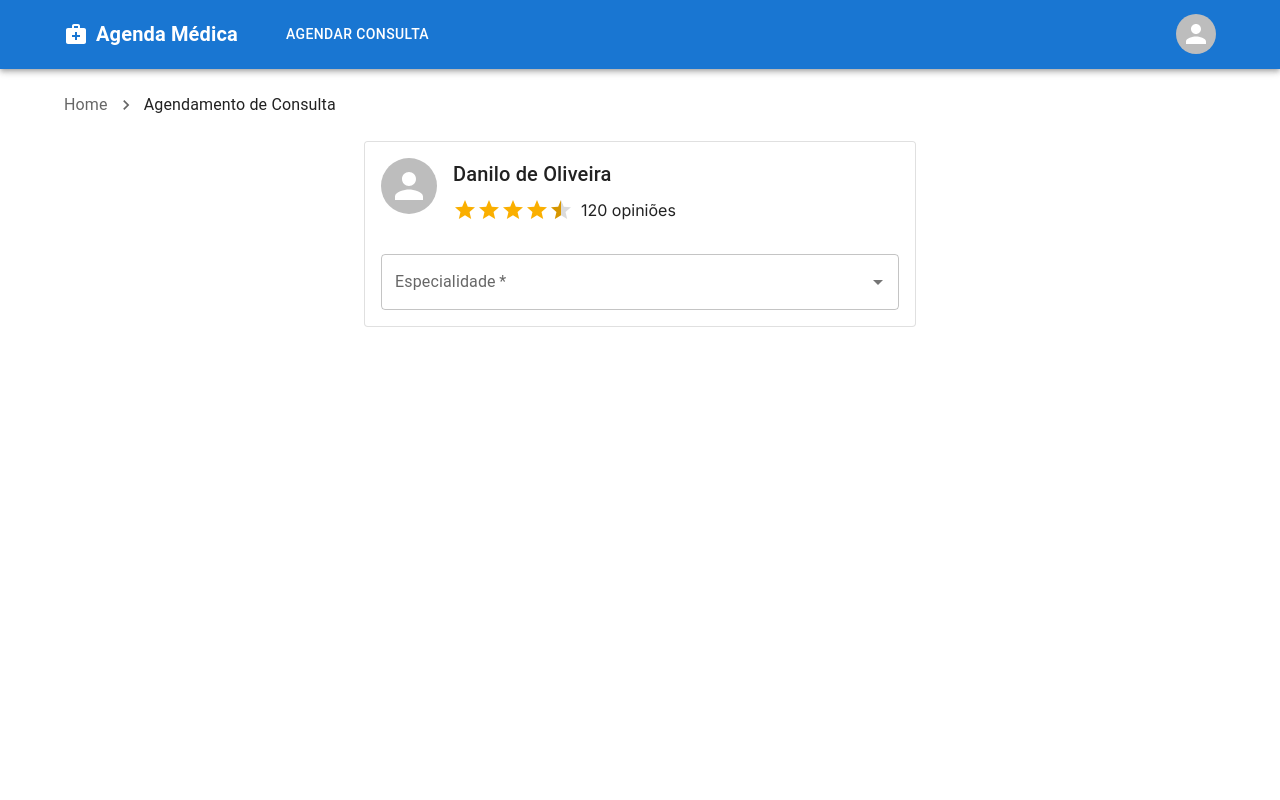
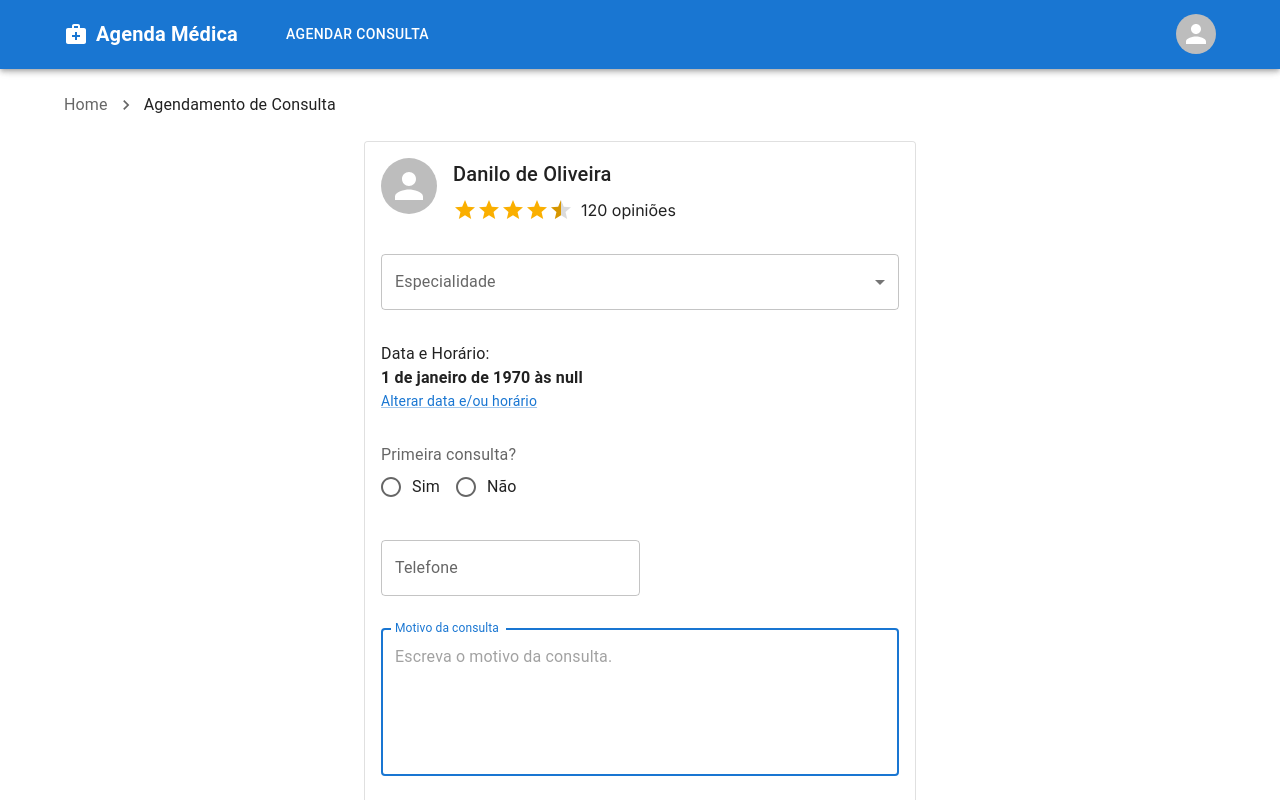
Before and after one commit to DaniloSI/agenda-medica, a Next.js app: page /booking/1 in a window 1280 px wide. Built offline with nearby package versions, Linux system fonts and the light colour scheme.

Commit message:
Layout para marcar consulta médica

```diff
--- a/package.json
+++ b/package.json
@@ -18,7 +18,8 @@
     "@mui/material": "^5.12.3",
     "next": "13.4.1",
     "react": "18.2.0",
-    "react-dom": "18.2.0"
+    "react-dom": "18.2.0",
+    "react-number-format": "^5.2.1"
   },
   "devDependencies": {
     "@testing-library/jest-dom": "^5.16.5",
--- a/src/app/booking/CardProfessional.tsx
+++ b/src/app/booking/CardProfessional.tsx
@@ -57,7 +57,7 @@ export default function CardProfessional({
           </Stack>
         )}
       </Box>
-      {!basic && <ModalAppointmentTimes />}
+      {!basic && <ModalAppointmentTimes mode="create" />}
     </Paper>
   );
 }
--- a/src/app/booking/ModalAppointmentTimes.tsx
+++ b/src/app/booking/ModalAppointmentTimes.tsx
@@ -1,3 +1,5 @@
+/* eslint-disable jsx-a11y/anchor-is-valid */
+
 'use client';
 
 import { useContext, useState } from 'react';
@@ -10,6 +12,7 @@ import { ArrowDownward, ArrowUpward } from '@mui/icons-material';
 
 import { useRouter } from 'next/navigation';
 import ProfessionalContext from '@/contexts/ProfessionalContext';
+import { Link } from '@mui/material';
 
 const style = {
   position: 'absolute',
@@ -28,7 +31,13 @@ const style = {
   justifyContent: 'space-between',
 };
 
-export default function ModalAppointmentTimes() {
+type ModalAppointmentTimesProps = {
+  mode: 'create' | 'edit';
+};
+
+export default function ModalAppointmentTimes({
+  mode,
+}: ModalAppointmentTimesProps) {
   const { id } = useContext(ProfessionalContext);
   const router = useRouter();
   const [open, setOpen] = useState(false);
@@ -43,13 +52,21 @@ export default function ModalAppointmentTimes() {
     params.append('time', time);
 
     router.push(`/booking/${id}?${params.toString()}`);
+
+    handleClose();
   };
 
   return (
     <Box>
-      <Button variant="outlined" fullWidth onClick={handleOpen}>
-        Ver horários disponíveis
-      </Button>
+      {mode === 'create' ? (
+        <Button variant="outlined" fullWidth onClick={handleOpen}>
+          Ver horários disponíveis
+        </Button>
+      ) : (
+        <Link component="button" variant="body2" onClick={handleOpen}>
+          Alterar data e/ou horário
+        </Link>
+      )}
       <Modal
         open={open}
         onClose={handleClose}
--- a/src/app/booking/[id]/BookingForm.tsx
+++ b/src/app/booking/[id]/BookingForm.tsx
@@ -1,22 +1,91 @@
+/* eslint-disable jsx-a11y/anchor-is-valid */
+
 'use client';
 
-import { Box } from '@mui/material';
+import {
+  Button,
+  FormControl,
+  FormControlLabel,
+  FormLabel,
+  Grid,
+  InputLabel,
+  Radio,
+  RadioGroup,
+  Select,
+  TextField,
+  Typography,
+} from '@mui/material';
 
 import ProfessionalContext from '@/contexts/ProfessionalContext';
 import { useContext } from 'react';
-import Autocomplete from '../Autocomplete';
+import { useSearchParams } from 'next/navigation';
+import InputMask from '@/components/InputMask';
+import ModalAppointmentTimes from '../ModalAppointmentTimes';
 
 export default function BookingForm() {
+  const searchParams = useSearchParams();
   const { specialties } = useContext(ProfessionalContext);
+  const date = new Intl.DateTimeFormat('pt-BR', { dateStyle: 'long' }).format(
+    new Date(searchParams.get('date') as string)
+  );
+  const time = searchParams.get('time');
 
   return (
-    <Box p={2}>
-      <Autocomplete
-        id="specialties"
-        label="Especialidade"
-        options={specialties}
-        required
-      />
-    </Box>
+    <Grid container p={2} rowSpacing={4}>
+      <Grid item xs={12}>
+        <FormControl fullWidth>
+          <InputLabel id="specialty">Especialidade</InputLabel>
+          <Select labelId="specialty" label="Especialidade" native>
+            <option value="" aria-label="Selecione uma especialidade" />
+            {specialties.map((s) => (
+              <option key={s} value={s}>
+                {s}
+              </option>
+            ))}
+          </Select>
+        </FormControl>
+      </Grid>
+
+      <Grid item xs={12}>
+        <Typography>Data e Horário:</Typography>
+        <Typography sx={{ fontWeight: 700 }}>{`${date} às ${time}`}</Typography>
+
+        <ModalAppointmentTimes mode="edit" />
+      </Grid>
+
+      <Grid item xs={12}>
+        <FormControl>
+          <FormLabel id="first-appointment">Primeira consulta?</FormLabel>
+          <RadioGroup
+            row
+            aria-labelledby="first-appointment"
+            name="first-appointment"
+          >
+            <FormControlLabel value="yes" control={<Radio />} label="Sim" />
+            <FormControlLabel value="no" control={<Radio />} label="Não" />
+          </RadioGroup>
+        </FormControl>
+      </Grid>
+
+      <Grid item xs={12} md={6}>
+        <InputMask fullWidth label="Telefone" name="phone" format="phone" />
+      </Grid>
+
+      <Grid item xs={12}>
+        <TextField
+          id="appointment-reason"
+          label="Motivo da consulta"
+          multiline
+          rows={5}
+          placeholder="Escreva o motivo da consulta."
+          fullWidth
+          focused
+        />
+      </Grid>
+
+      <Grid item container justifyContent="flex-end">
+        <Button variant="contained"> Agendar consulta</Button>
+      </Grid>
+    </Grid>
   );
 }
--- a/src/app/booking/[id]/page.tsx
+++ b/src/app/booking/[id]/page.tsx
@@ -5,6 +5,7 @@ import { Container, Paper } from '@mui/material';
 import Breadcrumbs from '@/components/Breadcrumbs';
 import ProfessionalContext from '@/contexts/ProfessionalContext';
 import professionals from '@/mocks/professionals.json';
+import { useMemo } from 'react';
 import { Professional } from '@/types';
 import CardProfessional from '../CardProfessional';
 import BookingForm from './BookingForm';
@@ -14,10 +15,16 @@ type BookingProps = {
 };
 
 export default function Booking({ params: { id } }: BookingProps) {
-  const professional = professionals[parseInt(id, 10) - 1] as Professional;
+  const professional = useMemo(
+    () => ({
+      ...professionals[parseInt(id, 10) - 1],
+      id,
+    }),
+    [id]
+  ) as Professional;
 
   return (
-    <Container maxWidth="lg" component="main">
+    <Container maxWidth="lg" component="main" sx={{ pb: 4 }}>
       <Breadcrumbs />
 
       <Container maxWidth="sm">
--- /dev/null
+++ b/src/components/InputMask.tsx
@@ -0,0 +1,59 @@
+import { PatternFormat, PatternFormatProps } from 'react-number-format';
+import TextField, { TextFieldProps } from '@mui/material/TextField';
+import { forwardRef } from 'react';
+
+interface CustomProps {
+  onChange: (event: { target: { name: string; value: string } }) => void;
+  name: string;
+}
+
+const patternFormatCustom = (mask: string) =>
+  forwardRef<PatternFormatProps, CustomProps>((props, ref) => {
+    const { onChange, ...other } = props;
+
+    return (
+      <PatternFormat
+        // eslint-disable-next-line react/jsx-props-no-spreading
+        {...other}
+        getInputRef={ref}
+        onValueChange={(values) => {
+          onChange({
+            target: {
+              name: props.name,
+              value: values.value,
+            },
+          });
+        }}
+        valueIsNumericString
+        format={mask}
+      />
+    );
+  });
+
+type InputFormat = 'phone' | 'cpf';
+
+const inputPatterns = new Map([
+  ['phone', patternFormatCustom('+55 (##) # #### ####')],
+  ['cpf', patternFormatCustom('###.###.###-##')],
+]);
+
+type InputMaskProps = {
+  format: InputFormat;
+};
+
+export default function InputMask({
+  format,
+  ...props
+}: InputMaskProps & TextFieldProps) {
+  return (
+    <TextField
+      // eslint-disable-next-line react/jsx-props-no-spreading
+      {...props}
+      InputProps={{
+        // eslint-disable-next-line @typescript-eslint/no-explicit-any
+        inputComponent: inputPatterns.get(format) as any,
+      }}
+      variant="outlined"
+    />
+  );
+}
```
Also changed, not shown: 1 other file (tests, documents, lock files or other folders).
